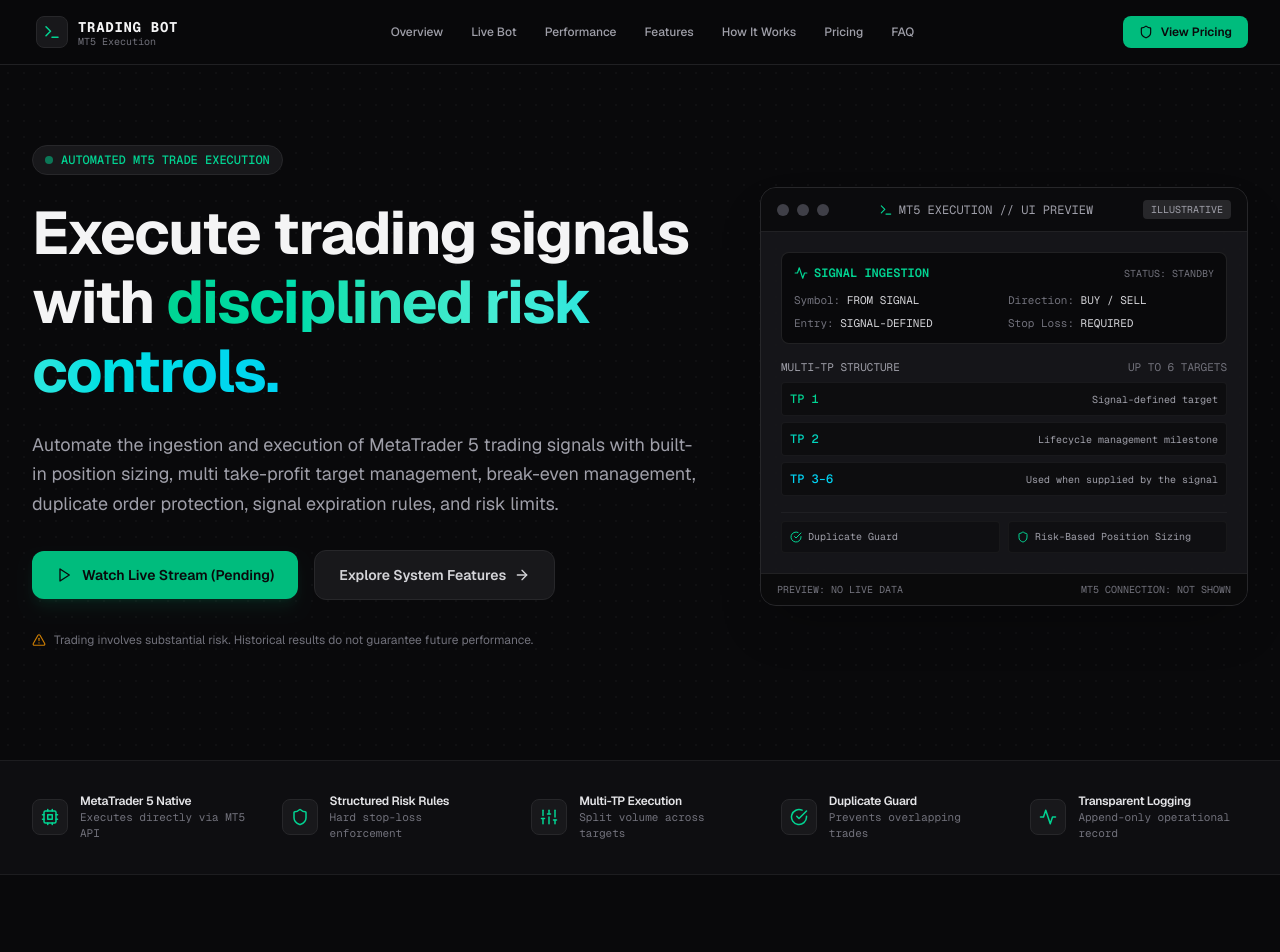
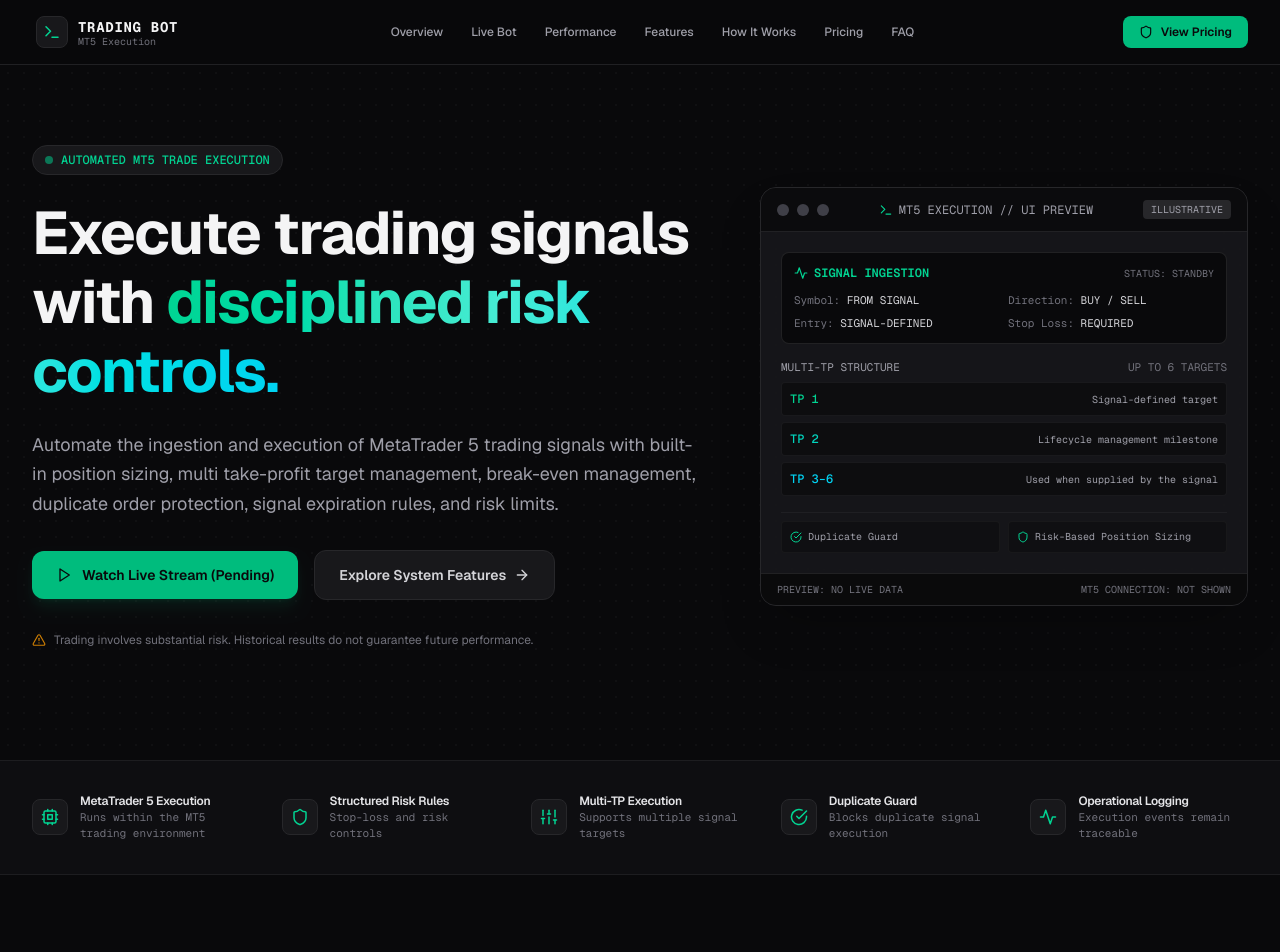
Before and after one commit to amirrezakhanipour/bot-website, a Next.js app: page / in a window 1280 px wide. Shown: the top 952 px of the page. Built offline with nearby package versions, Linux system fonts and the light colour scheme.

Commit message:
fix(phase2): align trust strip with verified product boundaries

```diff
--- a/src/components/marketing/trust-strip.tsx
+++ b/src/components/marketing/trust-strip.tsx
@@ -9,28 +9,28 @@
 
 const TRUST_PULSES = [
   {
-    title: "MetaTrader 5 Native",
-    description: "Executes directly via MT5 API",
+    title: "MetaTrader 5 Execution",
+    description: "Runs within the MT5 trading environment",
     icon: CpuIcon,
   },
   {
     title: "Structured Risk Rules",
-    description: "Hard stop-loss enforcement",
+    description: "Stop-loss and risk controls",
     icon: ShieldIcon,
   },
   {
     title: "Multi-TP Execution",
-    description: "Split volume across targets",
+    description: "Supports multiple signal targets",
     icon: SlidersIcon,
   },
   {
     title: "Duplicate Guard",
-    description: "Prevents overlapping trades",
+    description: "Blocks duplicate signal execution",
     icon: CheckCircleIcon,
   },
   {
-    title: "Transparent Logging",
-    description: "Append-only operational record",
+    title: "Operational Logging",
+    description: "Execution events remain traceable",
     icon: ActivityIcon,
   },
 ];
@@ -43,10 +43,7 @@
           {TRUST_PULSES.map((pillar, idx) => {
             const IconComponent = pillar.icon;
             return (
-              <div
-                key={idx}
-                className="flex items-center gap-3 text-left group"
-              >
+              <div key={idx} className="flex items-center gap-3 text-left group">
                 <div className="w-9 h-9 rounded-lg bg-zinc-900 border border-zinc-800 flex items-center justify-center text-emerald-400 group-hover:border-emerald-500/40 transition-colors shrink-0">
                   <IconComponent size={18} />
                 </div>
```
